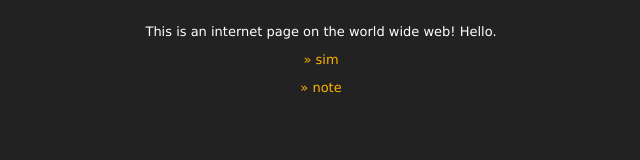
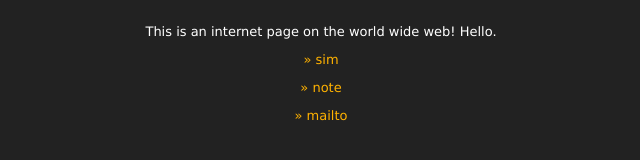
Before and after one commit to alice0meta/alice0meta.github.io, a Jekyll site: the page built from index.md, in a window 1280 px wide. Shown: the part 259-419 px from the top of the page, without its empty margins (327-967 px from the left). Built offline with Jekyll 4.4.1, drawn with Linux system fonts in a browser that asks for light colours; Markdown is read by kramdown in place of the engine named in the settings.

Commit message:
add mailto link

```diff
--- a/index.md
+++ b/index.md
@@ -8,3 +8,5 @@ This is an internet page on the world wide web! Hello.
 [» sim](/sim/)
 
 [» note](/note/)
+
+[» mailto](mailto:alice0meta@gmail.com)
```
